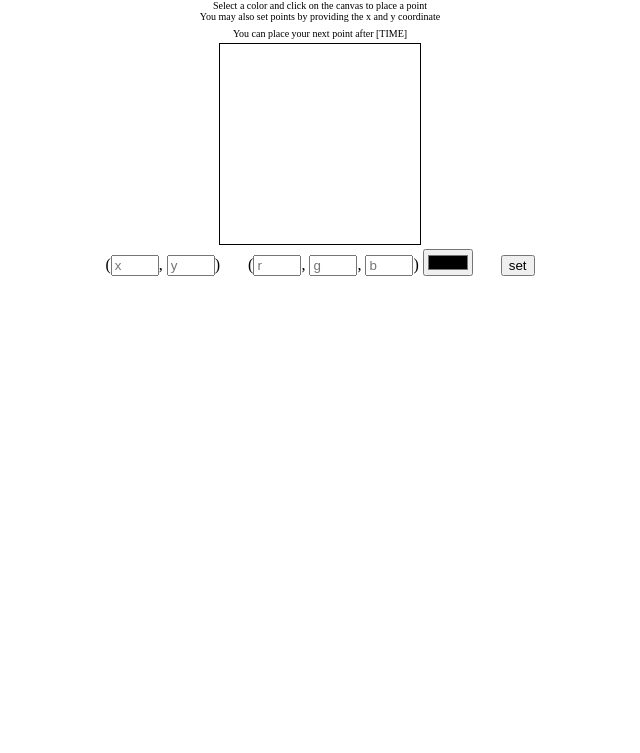
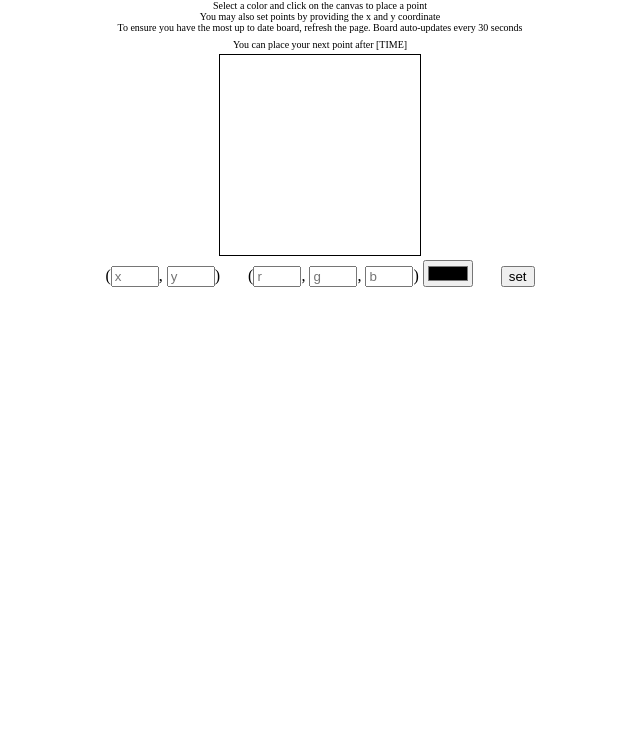
Before and after one commit to moazmuha/rplace-AWS, a website: page static_files/index.html in a window 1280 px wide. Shown: the part 47-800 px from the top of the page, without its empty margins (320-960 px from the left). Drawn offline with nearby package versions, Linux system fonts and the light colour scheme.

Commit message:
fixing board autoupdate time

```diff
--- a/static_files/index.html
+++ b/static_files/index.html
@@ -100,7 +100,8 @@
 					if (xval !== null) $('#x').val(xval);
 					if (yval !== null) $('#y').val(yval);
 				}
-				// refresh page to update image and pixels
+				// refresh page to update image and pixels. Set to refresh every 30 seconds
+				// you may chage it to refresh more often
 				const update = setInterval(function reload() {
 					window.location.reload();
 				}, 30000);
@@ -131,7 +132,8 @@
 	<body>
 		<h1>r/place clone</h1>
 		<p>Select a color and click on the canvas to place a point <br>
-		You may also set points by providing the x and y coordinate</p>
+		You may also set points by providing the x and y coordinate<br>
+		To ensure you have the most up to date board, refresh the page. Board auto-updates every 30 seconds</p>
 		<p>You can place your next point after [TIME]</p>
 
 		<canvas id="canvas" width="200" height="200" ></canvas>
```
